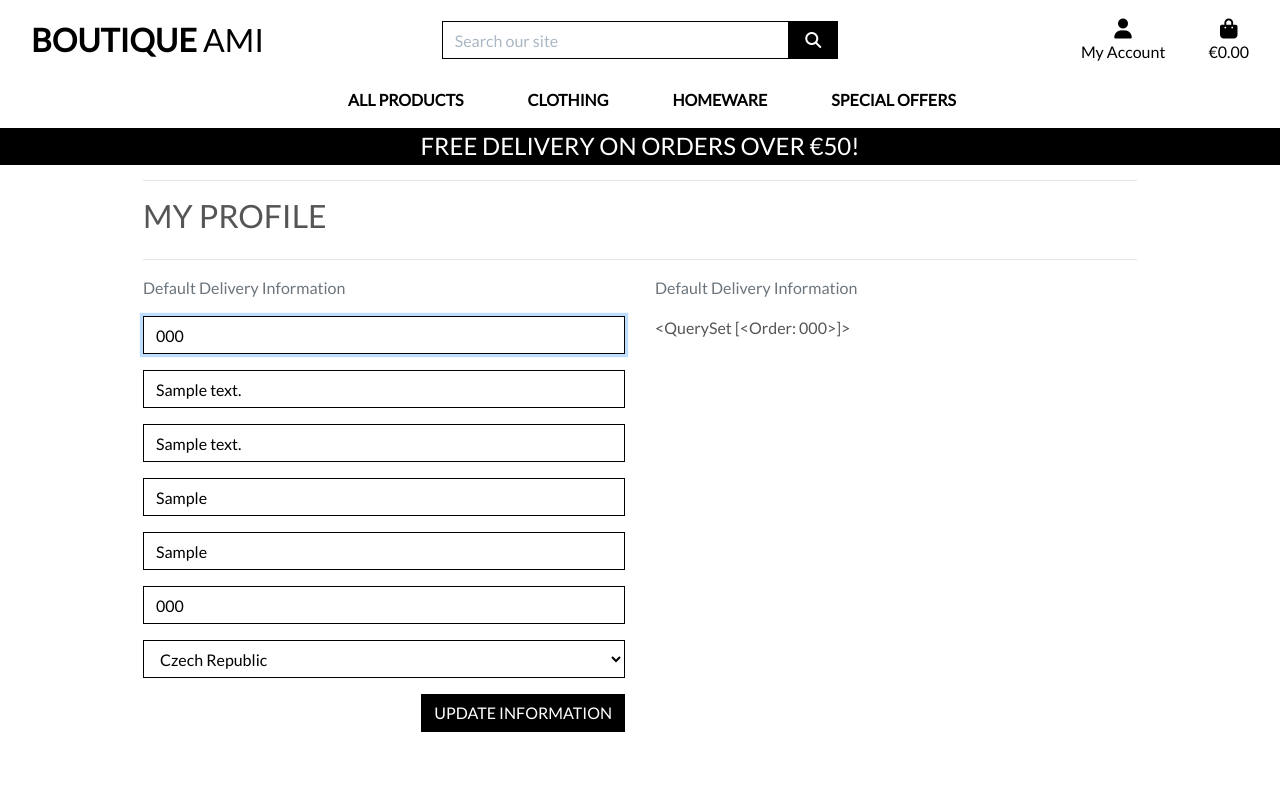
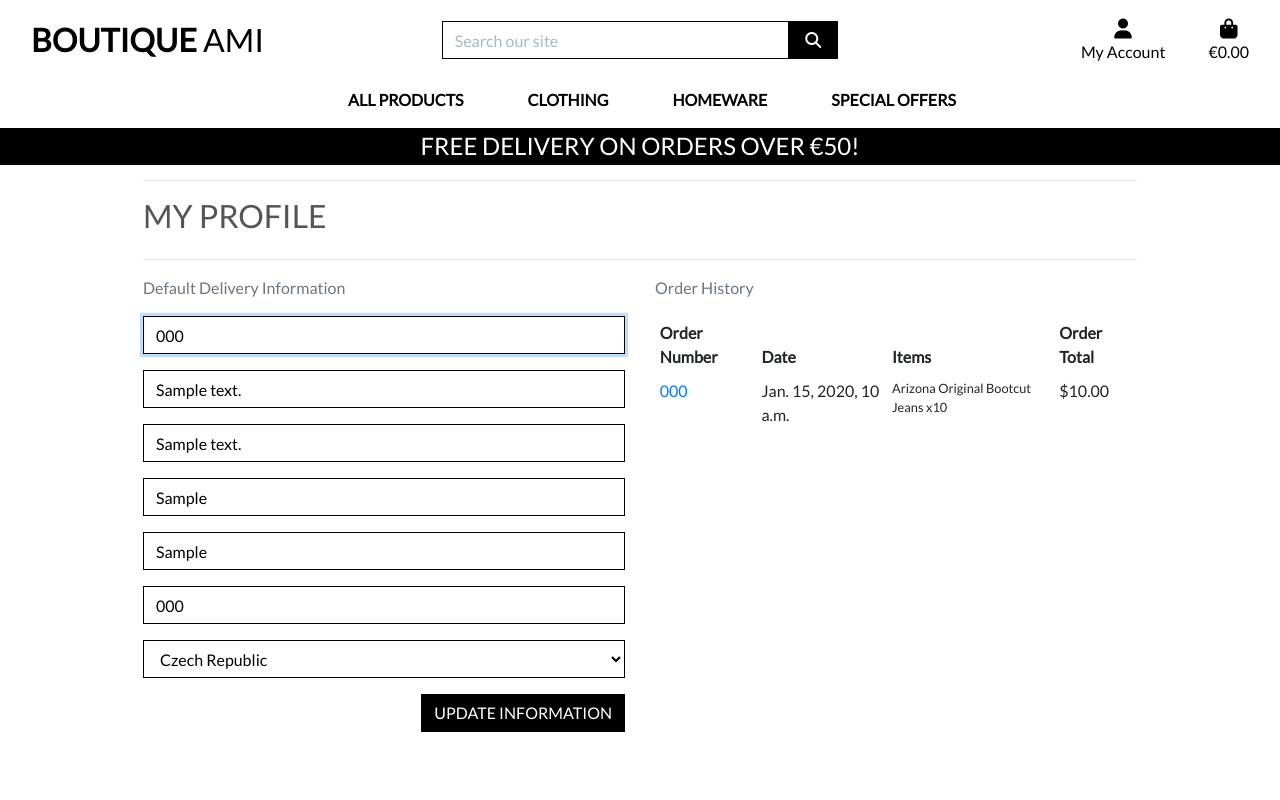
Before and after one commit to emalfiza/boutique-ami, a Django app: page /profile/ in a window 1280 px wide. Run offline with Django 3.2, Linux system fonts and the light colour scheme; a user stored in the database is signed in; data comes from the database, SQL or seed files in the repository; tables that the repository leaves empty hold one stand-in row (values such as "Sample post"); some libraries are stand-ins or nearby versions.

Commit message:
Profiles part 4 - added order history and updated checkout views.

```diff
--- a/profiles/static/profiles/css/profile.css
+++ b/profiles/static/profiles/css/profile.css
@@ -1,3 +1,8 @@
+.order-history {
+    max-height: 416px; /* Height for profile form + submit button */
+    overflow-y: auto;
+}
+
 #profile-update-form .form-control {
     color: #000;
 }
--- a/profiles/templates/profiles/profile.html
+++ b/profiles/templates/profiles/profile.html
@@ -33,11 +33,46 @@
                 </form>
             </div>
             <div class="col-12 col-lg-6">
-                <p class="text-muted">Default Delivery Information</p>
-                {{ orders }}
+                <p class="text-muted">Order History</p>
+                <div class="order-history table-responsive">
+                    <table class="table table-sm table-borderless">
+                        <thead>
+                            <tr>
+                                <th>Order Number</th>
+                                <th>Date</th>
+                                <th>Items</th>
+                                <th>Order Total</th>
+                            </tr>
+                        </thead>
+                        <tbody>
+                            {% for order in orders %}
+                                <tr>
+                                    <td>
+                                        <a href="{% url 'order_history' order.order_number %}"
+                                        title="{{ order.order_number }}">
+                                            {{ order.order_number|truncatechars:6 }}
+                                        </a>
+                                    </td>
+                                    <td>{{ order.date }}</td>
+                                    <td>
+                                        <ul class="list-unstyled">
+                                            {% for item in order.lineitems.all %}
+                                                <li class="small">
+                                                    {% if item.product.has_sizes %}
+                                                        Size {{ item.product.size|upper }}
+                                                    {% endif %}{{ item.product.name }} x{{ item.quantity }}
+                                                </li>
+                                            {% endfor %}
+                                        </ul>
+                                    </td>
+                                    <td>${{ order.grand_total }}</td>
+                                </tr>
+                            {% endfor %}
+                        </tbody>
+                    </table>
+                </div>
             </div>
         </div>
-        {{ profile }}
 {% endblock %}
 
 {% block postloadjs %}
--- a/profiles/urls.py
+++ b/profiles/urls.py
@@ -3,4 +3,5 @@ from . import views
 
 urlpatterns = [
     path('', views.profile, name='profile'),
+    path('order_history/<order_number>', views.order_history, name='order-history'),
 ]
--- a/profiles/views.py
+++ b/profiles/views.py
@@ -4,6 +4,7 @@ from django.contrib import messages
 from .models import UserProfile
 from .forms import UserProfileForm
 
+from checkout.models import Order
 
 def profile(request):
     """ Display the user's profile. """
@@ -26,3 +27,20 @@ def profile(request):
     }
 
     return render(request, template, context)
+
+
+def order_history(request, order_number):
+    order = get_object_or_404(Order, order_number=order_number)
+
+    messages.info(request, (
+        f'This is a past confirmation for order number {order_number}. '
+        'A confirmation email was sent on the order date.'
+    ))
+
+    template = 'checkout/checkout_success.html'
+    context = {
+        'order': order,
+        'from_profile': True,
+    }
+
+    return render(request, template, context)
```
Also changed, not shown: checkout/templates/checkout/checkout_success.html (+10 -1 lines), checkout/views.py (+46 -1 lines).
